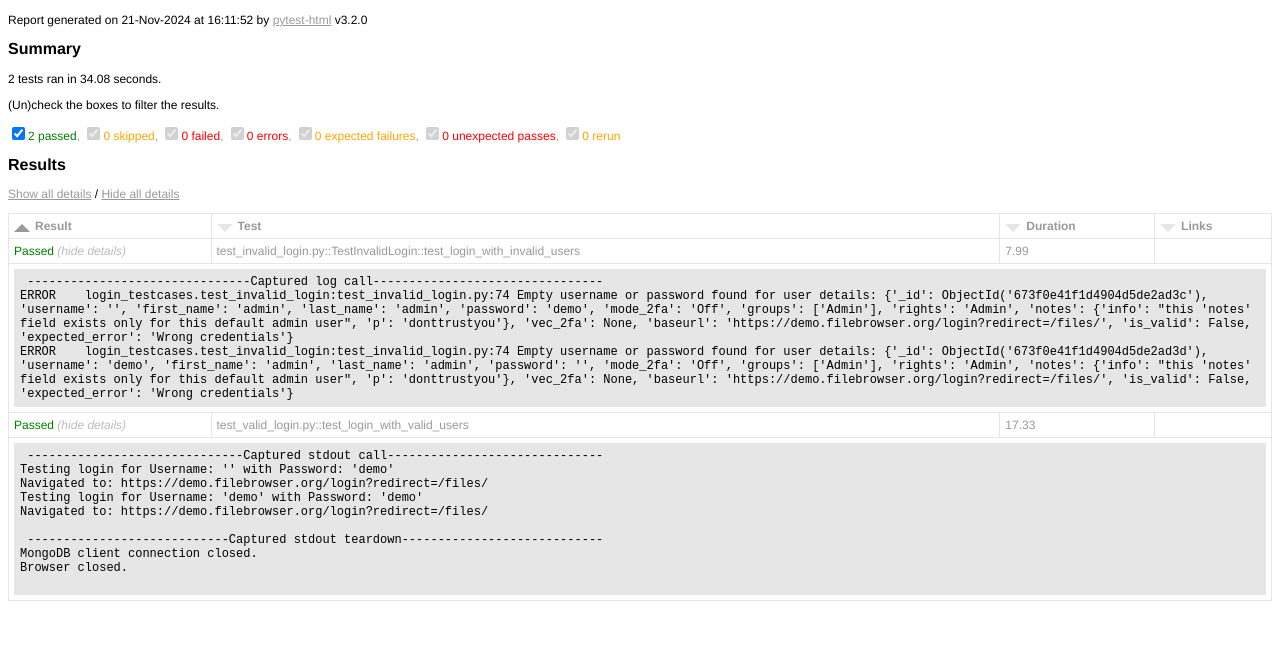
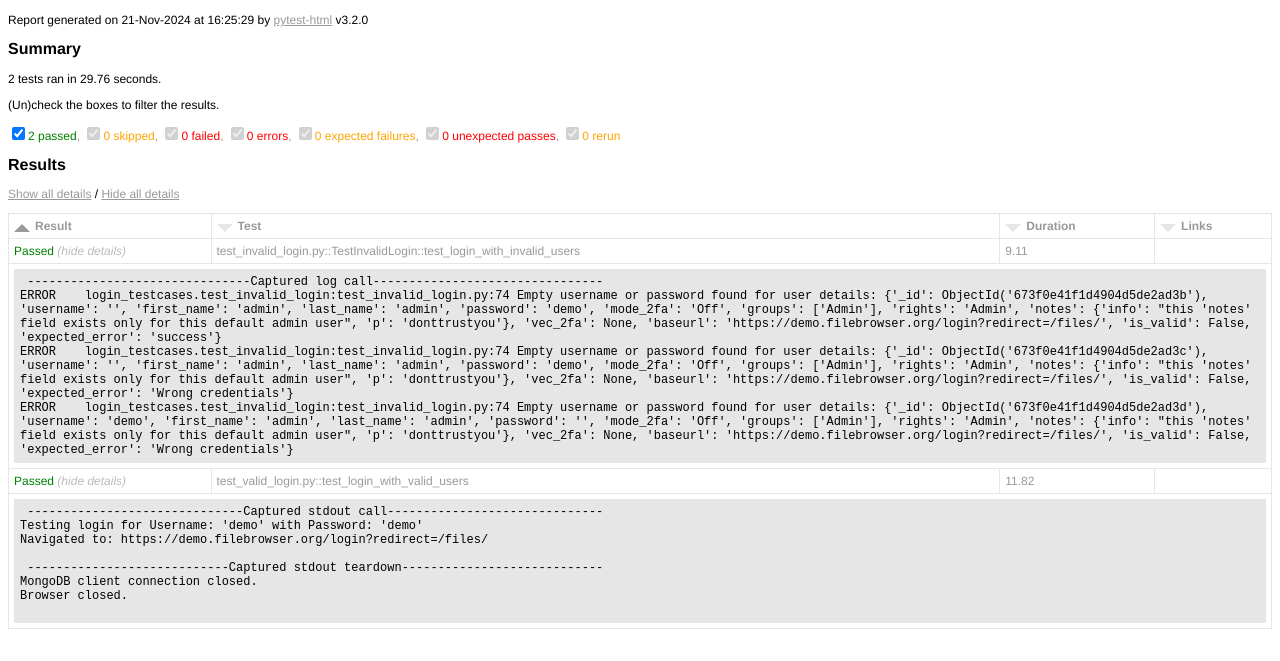
Before and after one commit to Antony-Silvesta/Configuration, a plain HTML site: page login_testcases/report.html in a window 1280 px wide. Both pictures are taken after a click on the link "Show all details". Shown: the part 47-708 px from the top of the page. Drawn offline with Linux system fonts and the light colour scheme.

Commit message:
Updated Fully

```diff
--- a/login_testcases/report.html
+++ b/login_testcases/report.html
@@ -439,9 +439,9 @@ function filterTable(elem) { // eslint-disable-line no-unused-vars
 }
 </script>
     <h1>report.html</h1>
-    <p>Report generated on 21-Nov-2024 at 16:11:52 by <a href="https://pypi.python.org/pypi/pytest-html">pytest-html</a> v3.2.0</p>
+    <p>Report generated on 21-Nov-2024 at 16:25:29 by <a href="https://pypi.python.org/pypi/pytest-html">pytest-html</a> v3.2.0</p>
     <h2>Summary</h2>
-    <p>2 tests ran in 34.08 seconds. </p>
+    <p>2 tests ran in 29.76 seconds. </p>
     <p class="filter" hidden="true">(Un)check the boxes to filter the results.</p><input checked="true" class="filter" data-test-result="passed" hidden="true" name="filter_checkbox" onChange="filterTable(this)" type="checkbox"/><span class="passed">2 passed</span>, <input checked="true" class="filter" data-test-result="skipped" disabled="true" hidden="true" name="filter_checkbox" onChange="filterTable(this)" type="checkbox"/><span class="skipped">0 skipped</span>, <input checked="true" class="filter" data-test-result="failed" disabled="true" hidden="true" name="filter_checkbox" onChange="filterTable(this)" type="checkbox"/><span class="failed">0 failed</span>, <input checked="true" class="filter" data-test-result="error" disabled="true" hidden="true" name="filter_checkbox" onChange="filterTable(this)" type="checkbox"/><span class="error">0 errors</span>, <input checked="true" class="filter" data-test-result="xfailed" disabled="true" hidden="true" name="filter_checkbox" onChange="filterTable(this)" type="checkbox"/><span class="xfailed">0 expected failures</span>, <input checked="true" class="filter" data-test-result="xpassed" disabled="true" hidden="true" name="filter_checkbox" onChange="filterTable(this)" type="checkbox"/><span class="xpassed">0 unexpected passes</span>, <input checked="true" class="filter" data-test-result="rerun" disabled="true" hidden="true" name="filter_checkbox" onChange="filterTable(this)" type="checkbox"/><span class="rerun">0 rerun</span>
     <h2>Results</h2>
     <table id="results-table">
@@ -457,23 +457,22 @@ function filterTable(elem) { // eslint-disable-line no-unused-vars
         <tr>
           <td class="col-result">Passed</td>
           <td class="col-name">test_invalid_login.py::TestInvalidLogin::test_login_with_invalid_users</td>
-          <td class="col-duration">7.99</td>
+          <td class="col-duration">9.11</td>
           <td class="col-links"></td></tr>
         <tr>
           <td class="extra" colspan="4">
-            <div class="log"> -------------------------------Captured log call-------------------------------- <br/>ERROR    login_testcases.test_invalid_login:test_invalid_login.py:74 Empty username or password found for user details: {&#x27;_id&#x27;: ObjectId(&#x27;673f0e41f1d4904d5de2ad3c&#x27;), &#x27;username&#x27;: &#x27;&#x27;, &#x27;first_name&#x27;: &#x27;admin&#x27;, &#x27;last_name&#x27;: &#x27;admin&#x27;, &#x27;password&#x27;: &#x27;demo&#x27;, &#x27;mode_2fa&#x27;: &#x27;Off&#x27;, &#x27;groups&#x27;: [&#x27;Admin&#x27;], &#x27;rights&#x27;: &#x27;Admin&#x27;, &#x27;notes&#x27;: {&#x27;info&#x27;: &quot;this &#x27;notes&#x27; field exists only for this default admin user&quot;, &#x27;p&#x27;: &#x27;donttrustyou&#x27;}, &#x27;vec_2fa&#x27;: None, &#x27;baseurl&#x27;: &#x27;https://demo.filebrowser.org/login?redirect=/files/&#x27;, &#x27;is_valid&#x27;: False, &#x27;expected_error&#x27;: &#x27;Wrong credentials&#x27;}
+            <div class="log"> -------------------------------Captured log call-------------------------------- <br/>ERROR    login_testcases.test_invalid_login:test_invalid_login.py:74 Empty username or password found for user details: {&#x27;_id&#x27;: ObjectId(&#x27;673f0e41f1d4904d5de2ad3b&#x27;), &#x27;username&#x27;: &#x27;&#x27;, &#x27;first_name&#x27;: &#x27;admin&#x27;, &#x27;last_name&#x27;: &#x27;admin&#x27;, &#x27;password&#x27;: &#x27;demo&#x27;, &#x27;mode_2fa&#x27;: &#x27;Off&#x27;, &#x27;groups&#x27;: [&#x27;Admin&#x27;], &#x27;rights&#x27;: &#x27;Admin&#x27;, &#x27;notes&#x27;: {&#x27;info&#x27;: &quot;this &#x27;notes&#x27; field exists only for this default admin user&quot;, &#x27;p&#x27;: &#x27;donttrustyou&#x27;}, &#x27;vec_2fa&#x27;: None, &#x27;baseurl&#x27;: &#x27;https://demo.filebrowser.org/login?redirect=/files/&#x27;, &#x27;is_valid&#x27;: False, &#x27;expected_error&#x27;: &#x27;success&#x27;}
+ERROR    login_testcases.test_invalid_login:test_invalid_login.py:74 Empty username or password found for user details: {&#x27;_id&#x27;: ObjectId(&#x27;673f0e41f1d4904d5de2ad3c&#x27;), &#x27;username&#x27;: &#x27;&#x27;, &#x27;first_name&#x27;: &#x27;admin&#x27;, &#x27;last_name&#x27;: &#x27;admin&#x27;, &#x27;password&#x27;: &#x27;demo&#x27;, &#x27;mode_2fa&#x27;: &#x27;Off&#x27;, &#x27;groups&#x27;: [&#x27;Admin&#x27;], &#x27;rights&#x27;: &#x27;Admin&#x27;, &#x27;notes&#x27;: {&#x27;info&#x27;: &quot;this &#x27;notes&#x27; field exists only for this default admin user&quot;, &#x27;p&#x27;: &#x27;donttrustyou&#x27;}, &#x27;vec_2fa&#x27;: None, &#x27;baseurl&#x27;: &#x27;https://demo.filebrowser.org/login?redirect=/files/&#x27;, &#x27;is_valid&#x27;: False, &#x27;expected_error&#x27;: &#x27;Wrong credentials&#x27;}
 ERROR    login_testcases.test_invalid_login:test_invalid_login.py:74 Empty username or password found for user details: {&#x27;_id&#x27;: ObjectId(&#x27;673f0e41f1d4904d5de2ad3d&#x27;), &#x27;username&#x27;: &#x27;demo&#x27;, &#x27;first_name&#x27;: &#x27;admin&#x27;, &#x27;last_name&#x27;: &#x27;admin&#x27;, &#x27;password&#x27;: &#x27;&#x27;, &#x27;mode_2fa&#x27;: &#x27;Off&#x27;, &#x27;groups&#x27;: [&#x27;Admin&#x27;], &#x27;rights&#x27;: &#x27;Admin&#x27;, &#x27;notes&#x27;: {&#x27;info&#x27;: &quot;this &#x27;notes&#x27; field exists only for this default admin user&quot;, &#x27;p&#x27;: &#x27;donttrustyou&#x27;}, &#x27;vec_2fa&#x27;: None, &#x27;baseurl&#x27;: &#x27;https://demo.filebrowser.org/login?redirect=/files/&#x27;, &#x27;is_valid&#x27;: False, &#x27;expected_error&#x27;: &#x27;Wrong credentials&#x27;}<br/></div></td></tr></tbody>
       <tbody class="passed results-table-row">
         <tr>
           <td class="col-result">Passed</td>
           <td class="col-name">test_valid_login.py::test_login_with_valid_users</td>
-          <td class="col-duration">17.33</td>
+          <td class="col-duration">11.82</td>
           <td class="col-links"></td></tr>
         <tr>
           <td class="extra" colspan="4">
-            <div class="log"> ------------------------------Captured stdout call------------------------------ <br/>Testing login for Username: &#x27;&#x27; with Password: &#x27;demo&#x27;
-Navigated to: https://demo.filebrowser.org/login?redirect=/files/
-Testing login for Username: &#x27;demo&#x27; with Password: &#x27;demo&#x27;
+            <div class="log"> ------------------------------Captured stdout call------------------------------ <br/>Testing login for Username: &#x27;demo&#x27; with Password: &#x27;demo&#x27;
 Navigated to: https://demo.filebrowser.org/login?redirect=/files/
 <br/> ----------------------------Captured stdout teardown---------------------------- <br/>MongoDB client connection closed.
 Browser closed.
```
Also changed, not shown: 2 other files.
